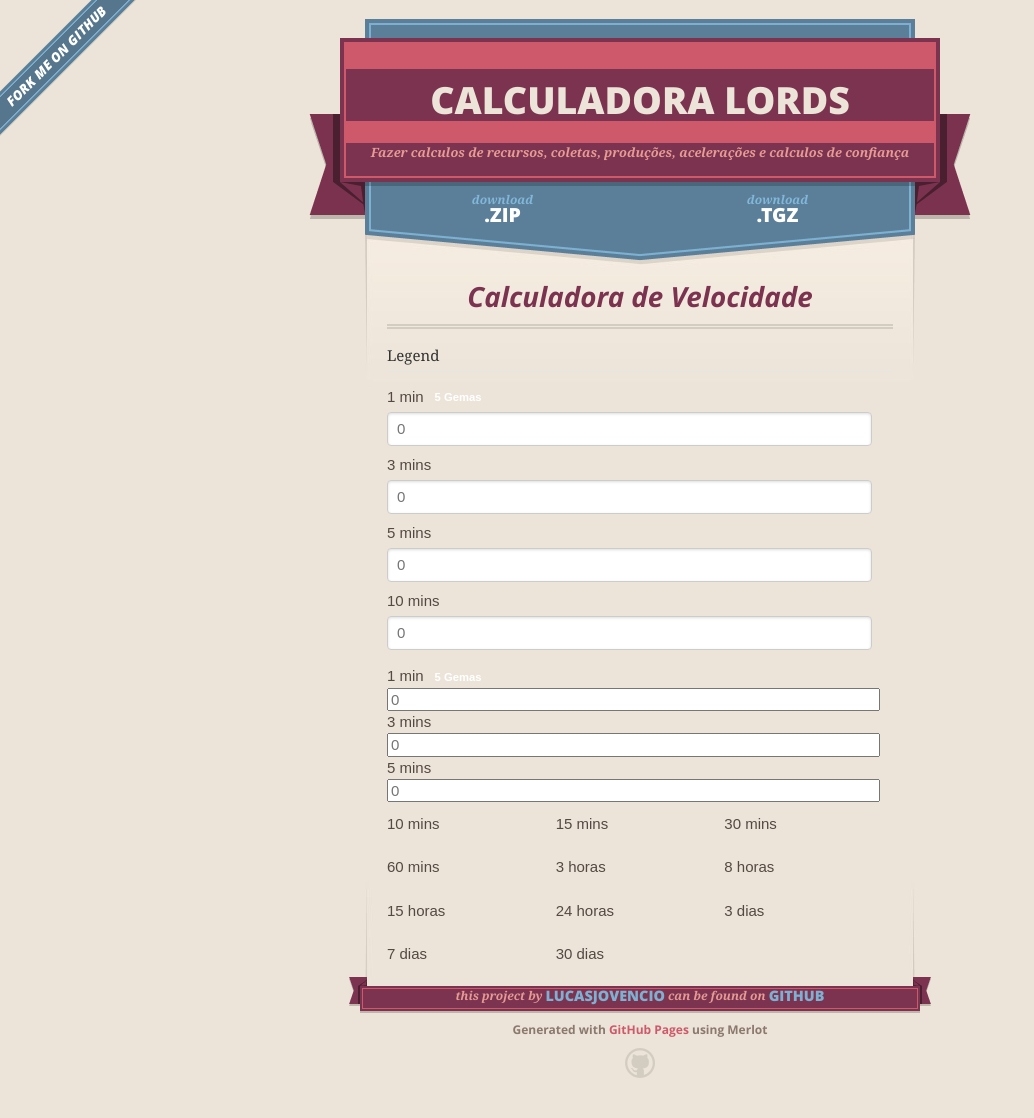
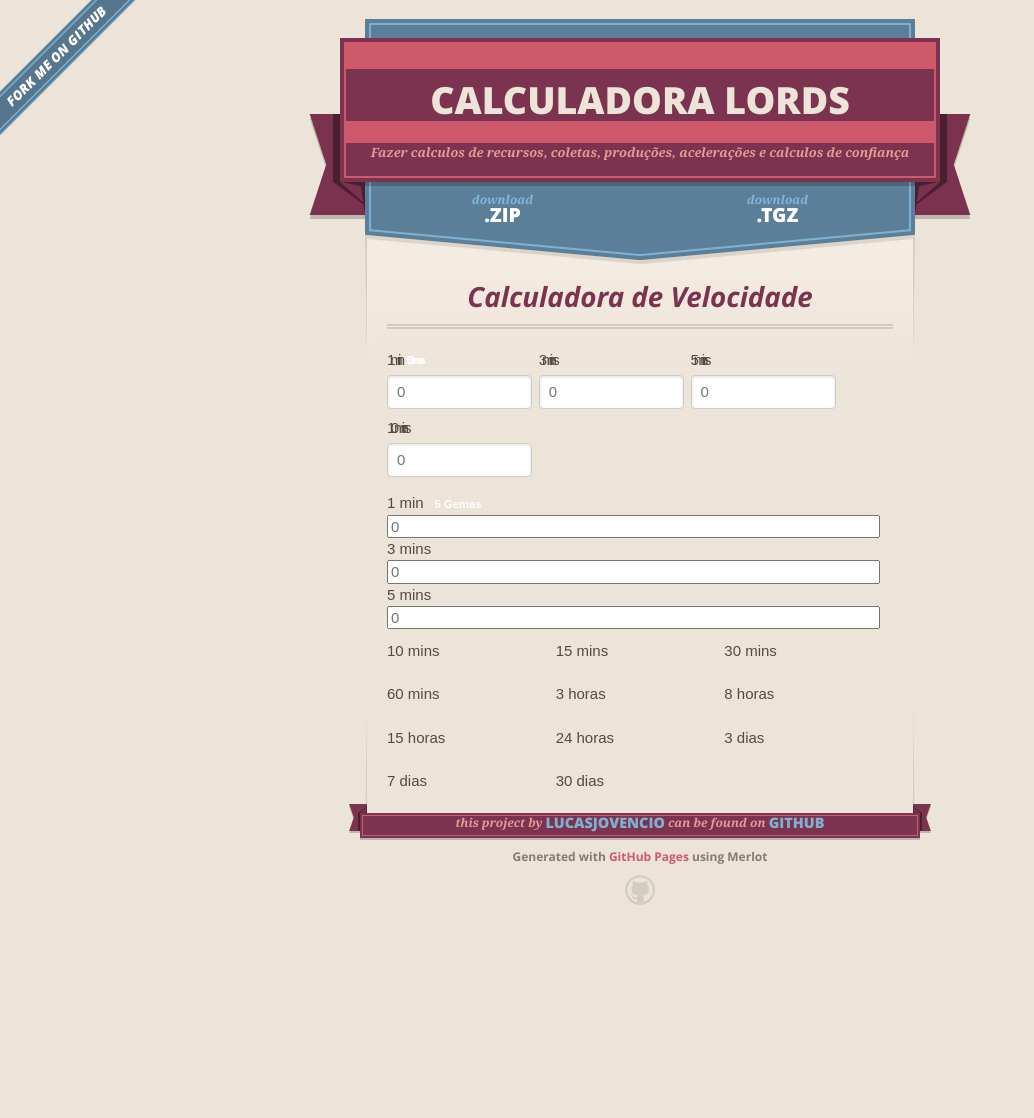
Before and after one commit to lucasjovencio/lordesmobile, a Jekyll site: the page built from index.md, in a window 1280 px wide. Shown: the whole page, without its empty margins (0-1034 px from the left). Built offline with Jekyll 4.4.1, drawn with Linux system fonts in a browser that asks for light colours; nearby versions of some CDN libraries; our own code applies the rules of GitHub Pages for plain Markdown files; after the commit the page ends 945 px from its top, so only the background shows below that.

Commit message:
Update index.md

```diff
--- a/index.md
+++ b/index.md
@@ -6,25 +6,23 @@ layout: default
 
 <form class="pure-form pure-form-stacked">
     <fieldset>
-        <legend>Legend</legend>
-
         <div class="pure-g">
-            <div class="pure-u-1 pure-u-md-1-3">
+            <div class="pure-u-1-1-1">
                 <label for="min">1 min  <span class="label-pen">5 Gemas</span> </label>
                 <input  class="pure-u-23-24" type="text" placeholder="0">
             </div>
 
-            <div class="pure-u-1 pure-u-md-1-3">
+            <div class="pure-u-1-1-1">
                 <label for="min">3 mins</label>
                 <input  class="pure-u-23-24" type="text" placeholder="0">
             </div>
 
-            <div class="pure-u-1 pure-u-md-1-3">
+            <div class="pure-u-1-1-1">
                 <label for="min">5 mins</label>
                 <input  class="pure-u-23-24" type="text" placeholder="0">
             </div>
 
-            <div class="pure-u-1 pure-u-md-1-3">
+            <div class="pure-u-1-1-1">
                 <label for="min">10 mins</label>
                 <input  class="pure-u-23-24" type="text" placeholder="0">
             </div>
```
